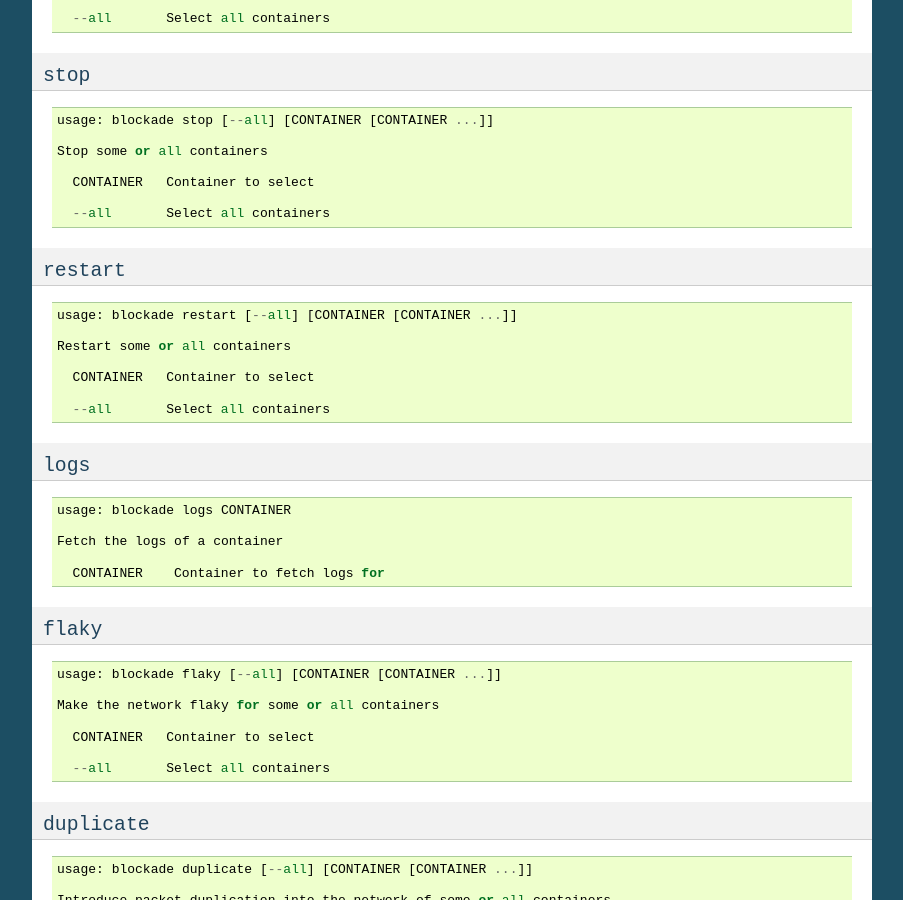
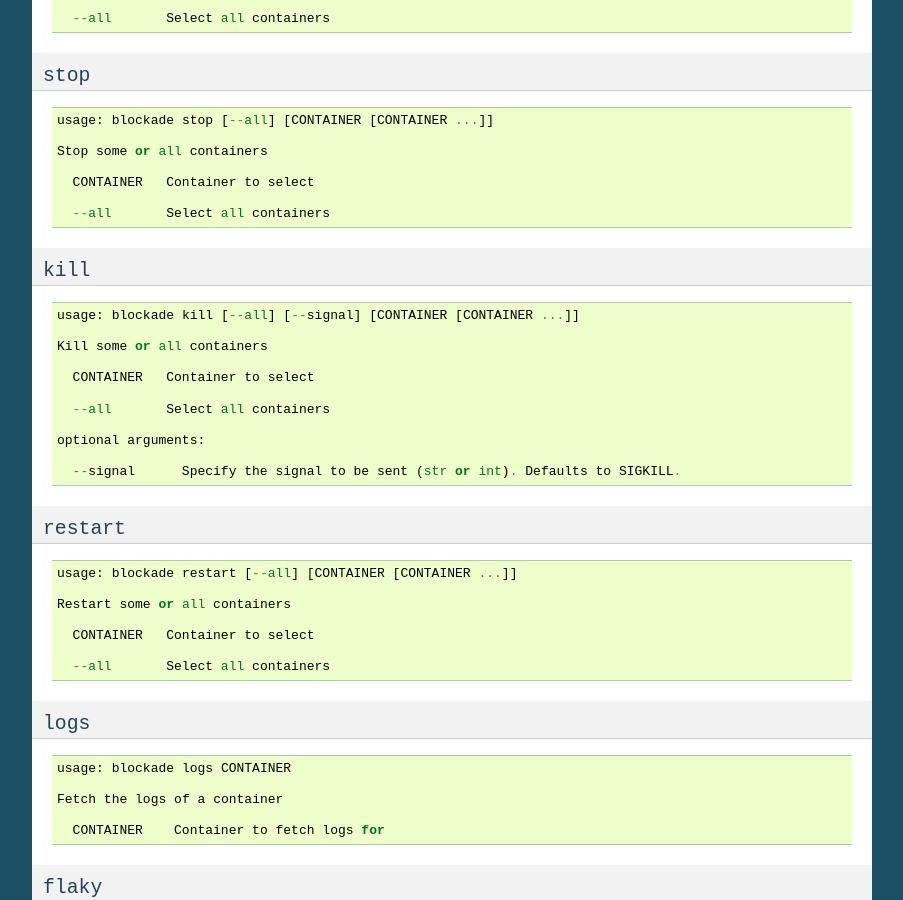
Before and after one commit to worstcase/blockade, a Sphinx documentation site: the page built from docs/commands.rst, in a window 1280 px wide and 900 px high, scrolled down 813 px. Shown: the whole window, without its empty margins (198-1101 px from the left). Built offline with Sphinx 7.4.7, drawn with Linux system fonts in a browser that asks for light colours.

Commit message:
Adds docs for kill command

```diff
--- a/docs/commands.rst
+++ b/docs/commands.rst
@@ -68,6 +68,23 @@ system (``blockade --help``).
       CONTAINER   Container to select
 
       --all       Select all containers
+
+``kill``
+----------
+
+::
+
+    usage: blockade kill [--all] [--signal] [CONTAINER [CONTAINER ...]]
+
+    Kill some or all containers
+
+      CONTAINER   Container to select
+
+      --all       Select all containers
+
+    optional arguments:
+
+      --signal      Specify the signal to be sent (str or int). Defaults to SIGKILL.
 
 ``restart``
 ----------
```
